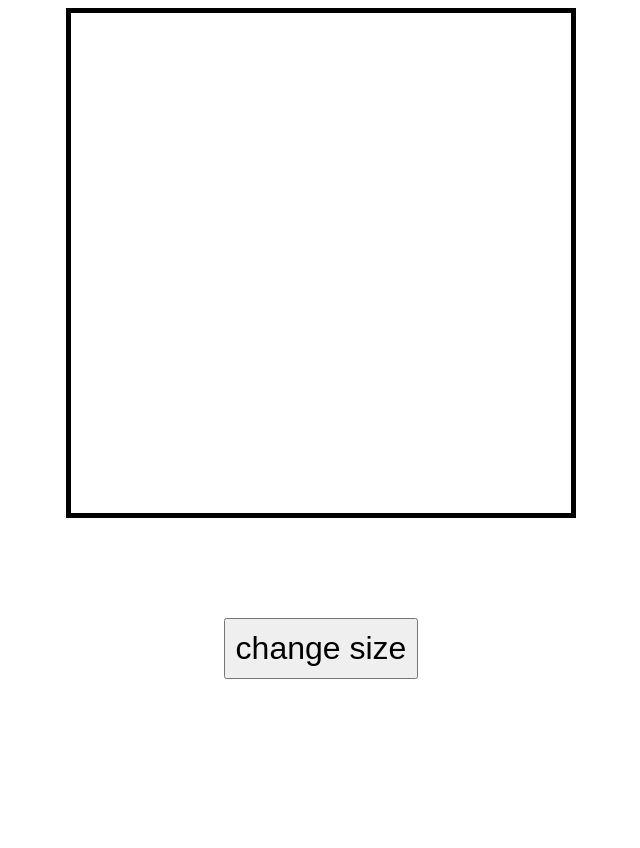
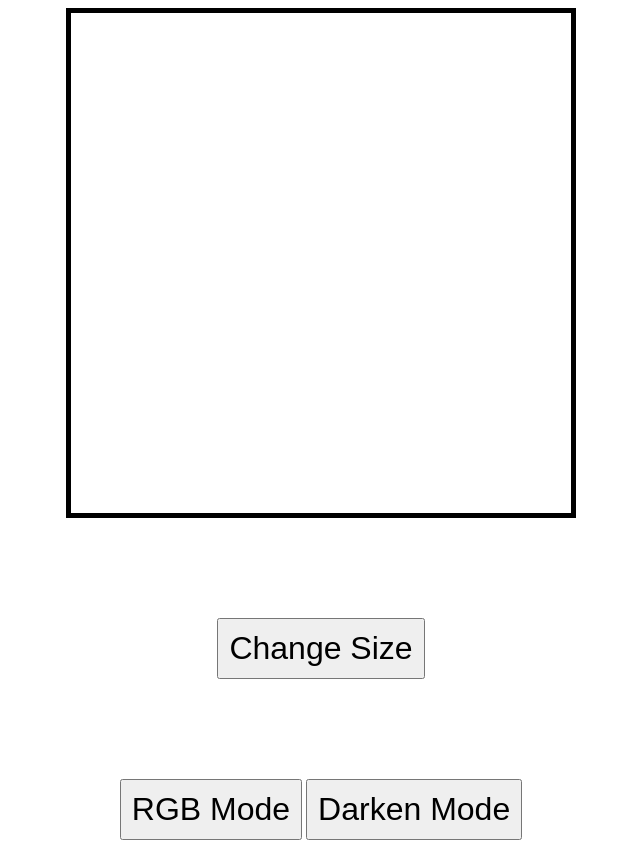
Before and after one commit to Flairseed/Etch-a-Sketch, a plain HTML site: page index.html in a window 1280 px wide. Shown: the whole page, without its empty margins (319-959 px from the left). Before the commit the page ends 800 px from the top, so only its background shows below. Drawn offline with Linux system fonts and the light colour scheme.

Commit message:
feat: add buttons for different modes

```diff
--- a/index.html
+++ b/index.html
@@ -8,7 +8,11 @@
 
   <body>
     <div class="canvas"></div>
-    <button class="input-size">change size</button>
+    <button class="input-size">Change Size</button>
+    <div class="mode-buttons">
+      <button class="rgb-mode">RGB Mode</button>
+      <button class="darken-mode">Darken Mode</button>
+    </div>
 
     <script src="./etch-a-sketch.js"></script>
   </body>
--- a/styles.css
+++ b/styles.css
@@ -14,7 +14,7 @@ body {
   border: solid black 5px;
 }
 
-.input-size {
+.input-size, .mode-buttons button {
   font-size: xx-large;
   padding: 10px;
 }
```
